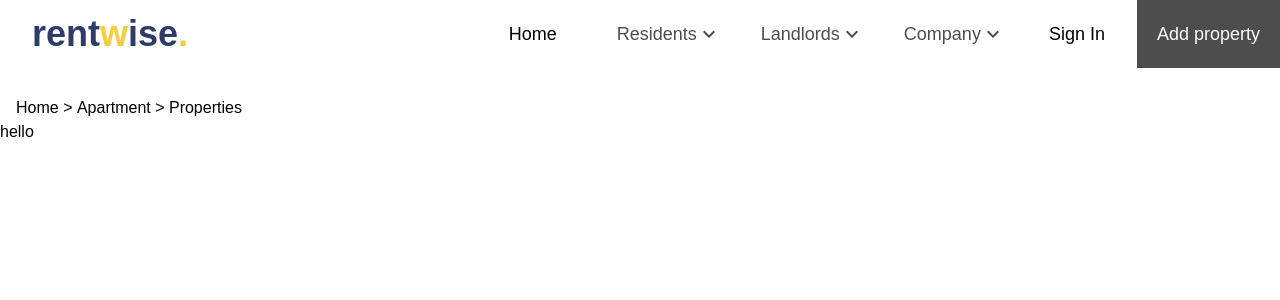
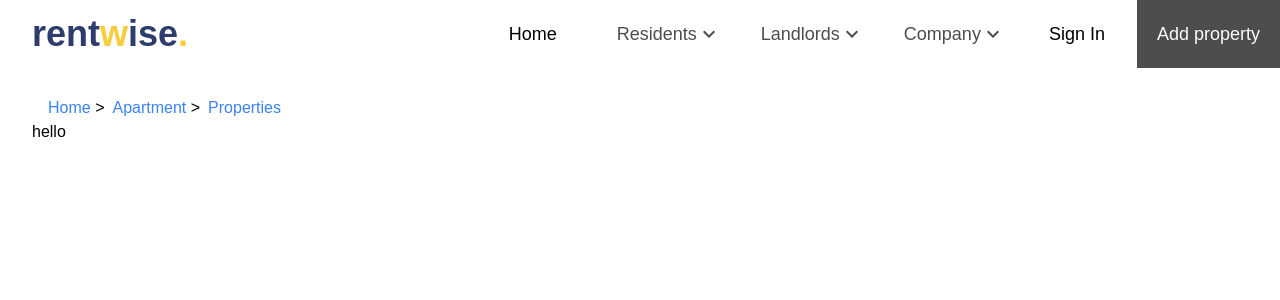
Before and after one commit to Obadea/rentwise, a React (Create React App) app: page /apartment/properties in a window 1280 px wide. Shown: the top 300 px of the page. Built offline with nearby package versions, Linux system fonts and the light colour scheme; a web font is replaced by a local one.

Commit message:
time stamp change

```diff
--- a/src/components/BreadCrumb.jsx
+++ b/src/components/BreadCrumb.jsx
@@ -1,32 +1,32 @@
-import { Link, useLocation } from "react-router-dom";
+import React from "react";
+import { useLocation, Link } from "react-router-dom";
 
 const Breadcrumb = () => {
   const location = useLocation();
-  const pathname = location.pathname;
-
-  if (pathname === "/") {
-    // Special case for root path "/"
-    return (
-      <div>
-        <span>Home</span>
-      </div>
-    );
-  }
-
-  const paths = pathname.split("/").filter((path) => path !== "");
+  const pathParts = location.pathname.split("/").filter((part) => part);
 
   return (
-    <div>
-      <Link to="/">Home</Link>
-      {paths.map((path, index) => (
-        <span key={index}>
-          &nbsp;&gt;&nbsp;
-          <Link to={`/${paths.slice(0, index + 1).join("/")}`}>
-            {path.charAt(0).toUpperCase() + path.slice(1)}
+    <nav className="breadcrumb">
+      <ul className="flex space-x-2">
+        <li>
+          <Link to="/" className="text-blue-500 hover:underline">
+            Home
           </Link>
-        </span>
-      ))}
-    </div>
+          {pathParts.length > 0 && <span> &gt; </span>}
+        </li>
+        {pathParts.map((part, index) => {
+          const path = `/${pathParts.slice(0, index + 1).join("/")}`;
+          return (
+            <li key={index}>
+              <Link to={path} className="text-blue-500 hover:underline">
+                {part.charAt(0).toUpperCase() + part.slice(1)}
+              </Link>
+              {index < pathParts.length - 1 && <span> &gt; </span>}
+            </li>
+          );
+        })}
+      </ul>
+    </nav>
   );
 };
 
--- a/src/pages/comingsoon/ComingSoon.jsx
+++ b/src/pages/comingsoon/ComingSoon.jsx
@@ -17,7 +17,7 @@ function ComingSoon() {
   }, []);
 
   function calculateTimeLeft() {
-    const futureDate = new Date("Dec 1, 2024 00:00:00").getTime();
+    const futureDate = new Date("Nov 1, 2024 00:00:00").getTime();
     const todayDate = new Date().getTime();
     const t = futureDate - todayDate;
 
--- a/src/pages/propertyPage/PropertyPage.jsx
+++ b/src/pages/propertyPage/PropertyPage.jsx
@@ -7,11 +7,13 @@ function PropertyPage() {
     <div>
       <Header />
       <div>{/* Horizontal navbar for each vertical component */}</div>
-      <div className=" ml-4 mt-24">
-        <Breadcrumb />
-        <h3></h3>
+      <div className="px-8">
+        <div className=" ml-4 mt-24">
+          <Breadcrumb />
+          <h3></h3>
+        </div>
+        <h3>hello</h3>
       </div>
-      <h3>hello</h3>
     </div>
   );
 }
```
